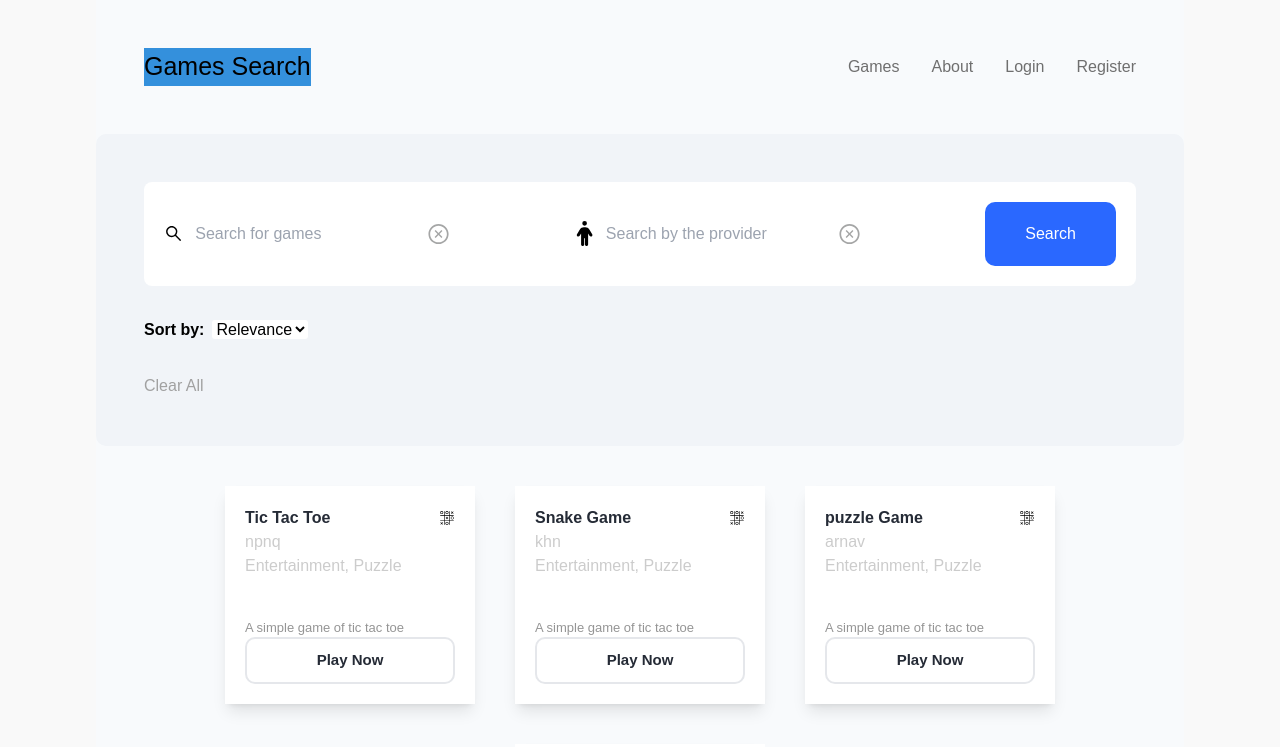
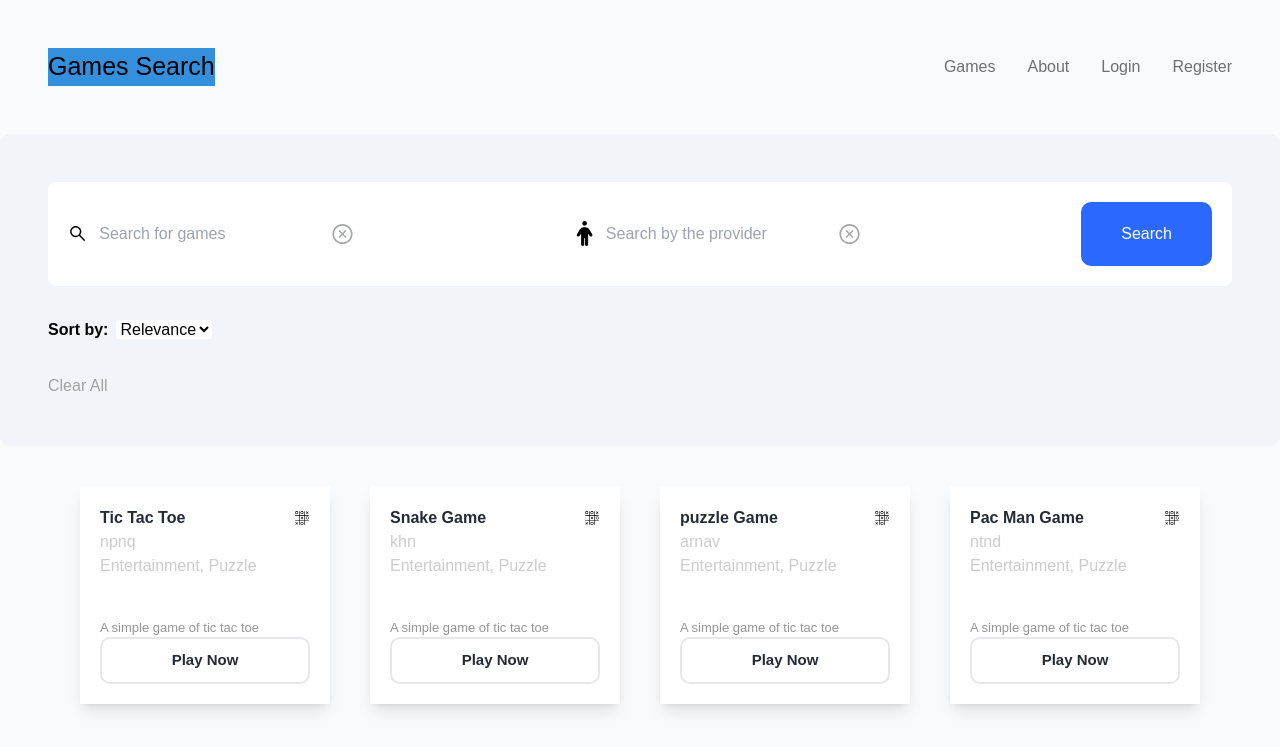
Before and after one commit to npnquang/unihack-2024, a React (Vite) app: page / in a window 1280 px wide. Shown: the top 747 px of the page. Built offline with nearby package versions, Linux system fonts and the light colour scheme.

Commit message:
100% screen

```diff
--- a/src/App.jsx
+++ b/src/App.jsx
@@ -6,7 +6,7 @@ import Value from "./components/value/Value"
 import SnakeGame from "./components/Snake/SnakeGame"
 const App = () => {
   return (
-    <div className="w-[85%] m-auto bg-slate-50">
+    <div className="w-[100%] m-auto bg-slate-50">
       <NavBar />
       <Search />
       <Games/>
```
